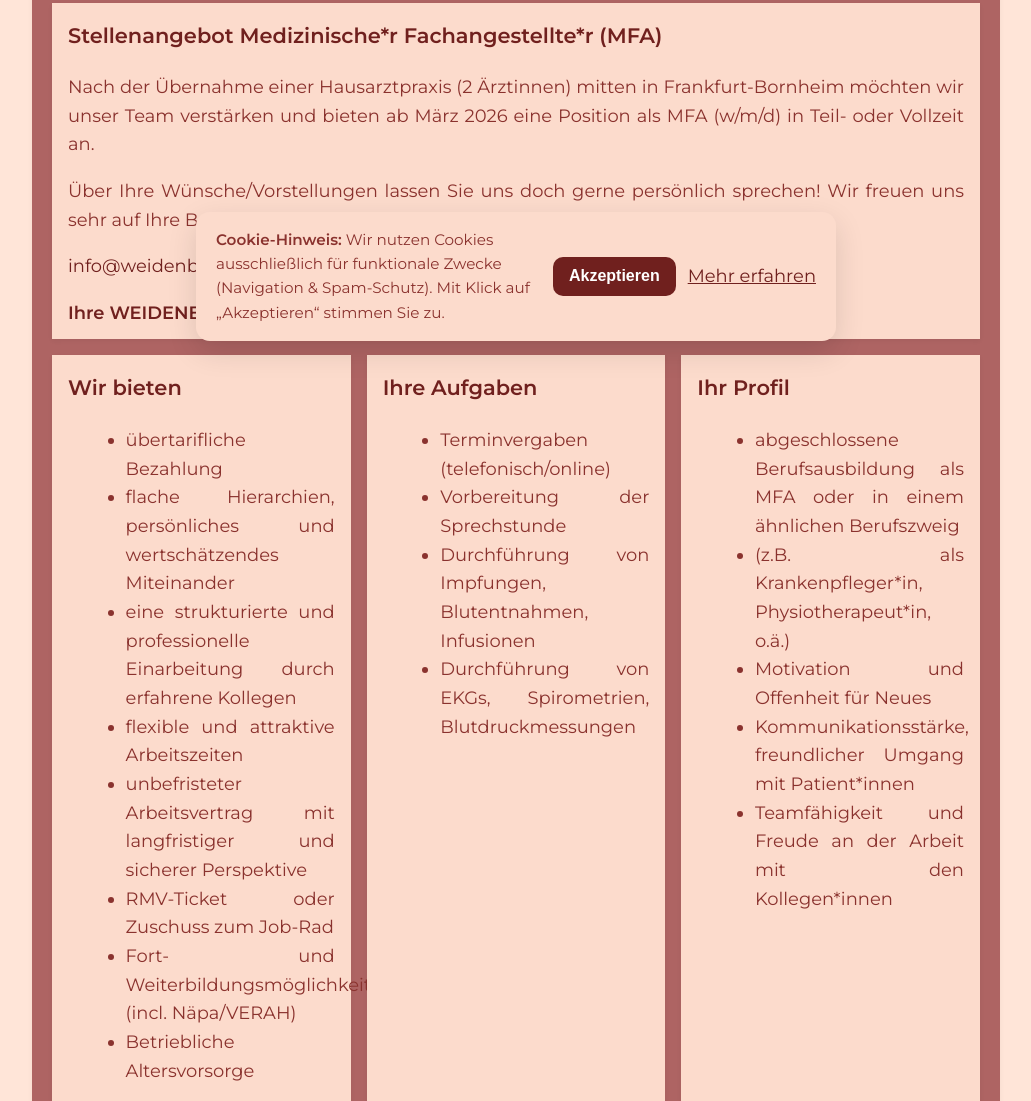
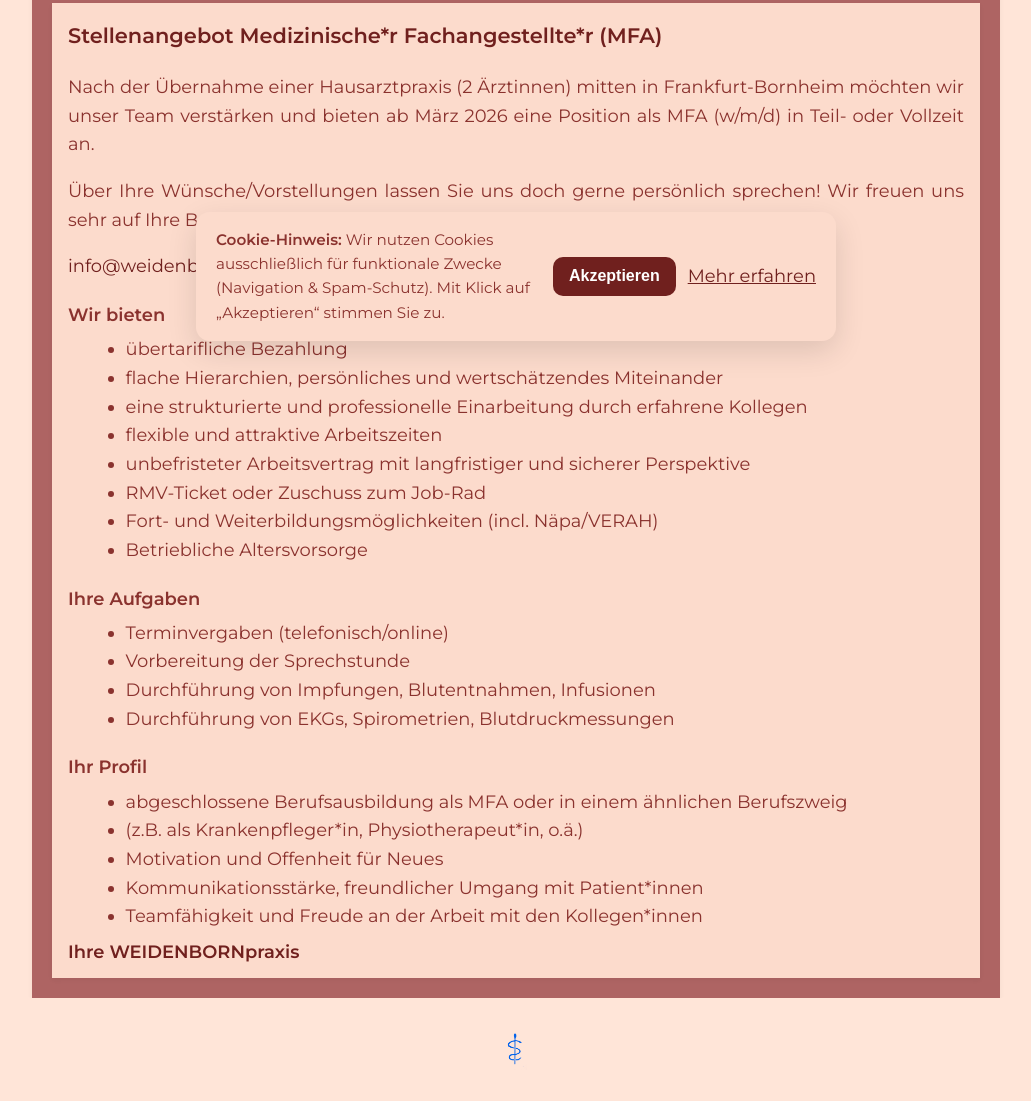
Before and after one commit to kstna23/weidenbornpraxis, a website: page stellenausschreibungen.html in a window 1280 px wide. Shown: the part 435-1536 px from the top of the page, without its empty margins (124-1155 px from the left). Drawn offline with Linux system fonts and the light colour scheme.

Commit message:
Consolidate job listing layout

```diff
--- a/stellenausschreibungen.html
+++ b/stellenausschreibungen.html
@@ -55,17 +55,13 @@
     </div>
 
     <div class="info-box">
-      <div class="info-grid job-grid">
-        <section class="info-section job-lead">
+      <section class="info-section job-single">
         <h3>Stellenangebot Medizinische*r Fachangestellte*r (MFA)</h3>
         <p>Nach der Übernahme einer Hausarztpraxis (2 Ärztinnen) mitten in Frankfurt-Bornheim möchten wir unser Team verstärken und bieten ab März 2026 eine Position als MFA (w/m/d) in Teil- oder Vollzeit an.</p>
         <p>Über Ihre Wünsche/Vorstellungen lassen Sie uns doch gerne persönlich sprechen! Wir freuen uns sehr auf Ihre Bewerbung per E-Mail oder auch einfach auf Ihren Anruf!</p>
         <p><a href="mailto:info@weidenbornpraxis.de">info@weidenbornpraxis.de</a> oder Tel: 069-451359</p>
-          <p class="job-signature">Ihre WEIDENBORNpraxis</p>
-        </section>
 
-        <section class="info-section">
-          <h3>Wir bieten</h3>
+        <h4>Wir bieten</h4>
         <ul>
           <li>übertarifliche Bezahlung</li>
           <li>flache Hierarchien, persönliches und wertschätzendes Miteinander</li>
@@ -76,20 +72,16 @@
           <li>Fort- und Weiterbildungsmöglichkeiten (incl. Näpa/VERAH)</li>
           <li>Betriebliche Altersvorsorge</li>
         </ul>
-        </section>
 
-        <section class="info-section">
-          <h3>Ihre Aufgaben</h3>
+        <h4>Ihre Aufgaben</h4>
         <ul>
           <li>Terminvergaben (telefonisch/online)</li>
           <li>Vorbereitung der Sprechstunde</li>
           <li>Durchführung von Impfungen, Blutentnahmen, Infusionen</li>
           <li>Durchführung von EKGs, Spirometrien, Blutdruckmessungen</li>
         </ul>
-        </section>
 
-        <section class="info-section">
-          <h3>Ihr Profil</h3>
+        <h4>Ihr Profil</h4>
         <ul>
           <li>abgeschlossene Berufsausbildung als MFA oder in einem ähnlichen Berufszweig</li>
           <li>(z.B. als Krankenpfleger*in, Physiotherapeut*in, o.ä.)</li>
@@ -97,8 +89,9 @@
           <li>Kommunikationsstärke, freundlicher Umgang mit Patient*innen</li>
           <li>Teamfähigkeit und Freude an der Arbeit mit den Kollegen*innen</li>
         </ul>
+
+        <p class="job-signature">Ihre WEIDENBORNpraxis</p>
       </section>
-      </div>
     </div>
 
   </div>
--- a/style.css
+++ b/style.css
@@ -665,6 +665,11 @@ body.page-service,
   margin-bottom: 0.5rem;
 }
 
+.job-single h4 {
+  margin-top: 1.25rem;
+  margin-bottom: 0.35rem;
+}
+
 .job-section ul {
   margin: 0.25rem 0 0.25rem 1.1rem;
 }
```
Lines whose indentation alone changed are shown as unchanged.
